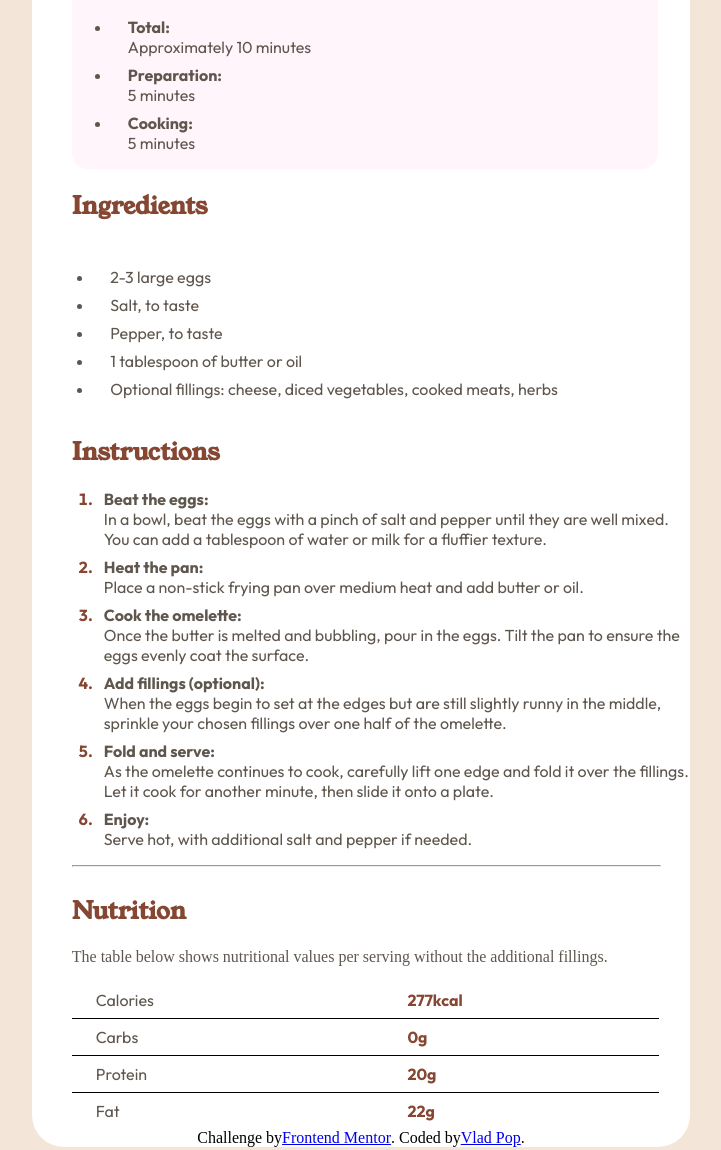
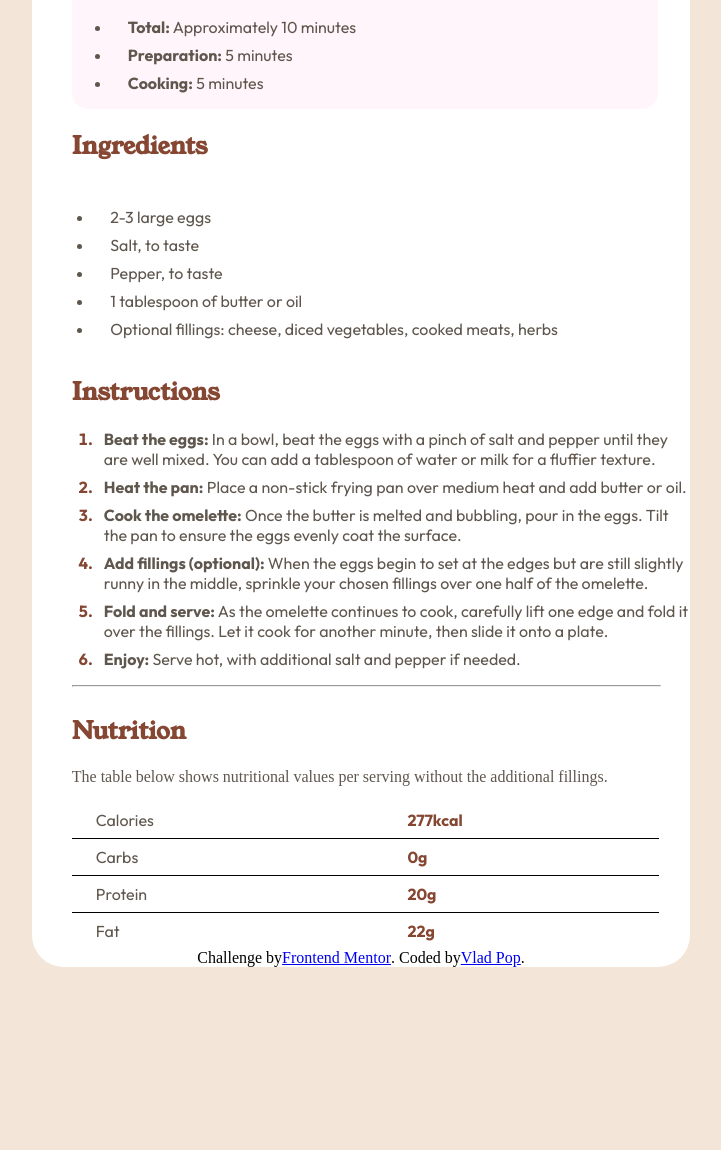
Before and after one commit to NoAnswerss/Recipe-Page, a plain HTML site: page index.html in a window 1280 px wide. Shown: the part 648-1798 px from the top of the page, without its empty margins (279-1000 px from the left). After the commit the page ends 1623 px from the top, so only its background shows below. Drawn offline with Linux system fonts and the light colour scheme.

Commit message:
added inline class to display li inline with strong tag

```diff
--- a/index.html
+++ b/index.html
@@ -25,9 +25,9 @@
     <section class="ml-6 bg-rose radius-2 mr-6 ">
         <h2 class="font-outfit text-berry ml-4">Preparation time</h2>
         <ul class="brown">
-          <li><strong>Total:</strong> Approximately 10 minutes</li>
-          <li><strong>Preparation:</strong> 5 minutes</li>
-          <li><strong>Cooking:</strong> 5 minutes</li>
+          <li><strong class="inline">Total:</strong> Approximately 10 minutes</li>
+          <li><strong class="inline">Preparation:</strong> 5 minutes</li>
+          <li><strong class="inline">Cooking:</strong> 5 minutes</li>
         </ul>
       </section>
       <h2 class="ml-6 nutmeg">Ingredients</h2>
@@ -38,24 +38,25 @@
         <li class="ml-6">1 tablespoon of butter or oil</li>
         <li class="ml-6">Optional fillings: cheese, diced vegetables, cooked meats, herbs</li>
       </ul>
+
       <section class="ml-6">
         <h2 class="nutmeg">Instructions</h2>
         <ol class="brown pl-6">
-          <li><strong>Beat the eggs:</strong> In a bowl, beat the eggs with a pinch of salt and pepper until they are well mixed.
+          <li><strong class="inline">Beat the eggs:</strong> In a bowl, beat the eggs with a pinch of salt and pepper until they are well mixed.
             You can add a tablespoon of water or milk for a fluffier texture.</li>
 
-            <li><strong>Heat the pan:</strong> Place a non-stick frying pan over medium heat and add butter or oil.</li>
+            <li><strong class="inline">Heat the pan:</strong> Place a non-stick frying pan over medium heat and add butter or oil.</li>
 
-            <li><strong>Cook the omelette:</strong> Once the butter is melted and bubbling, pour in the eggs. Tilt the pan to ensure
+            <li><strong class="inline">Cook the omelette:</strong> Once the butter is melted and bubbling, pour in the eggs. Tilt the pan to ensure
               the eggs evenly coat the surface.</li>
 
-              <li><strong>Add fillings (optional):</strong> When the eggs begin to set at the edges but are still slightly runny in the
+              <li><strong class="inline">Add fillings (optional):</strong> When the eggs begin to set at the edges but are still slightly runny in the
                 middle, sprinkle your chosen fillings over one half of the omelette.</li>
 
-                <li><strong>Fold and serve:</strong> As the omelette continues to cook, carefully lift one edge and fold it over the
+                <li><strong class="inline">Fold and serve:</strong> As the omelette continues to cook, carefully lift one edge and fold it over the
                   fillings. Let it cook for another minute, then slide it onto a plate.</li>
 
-                  <li><strong>Enjoy:</strong> Serve hot, with additional salt and pepper if needed.</li>
+                  <li><strong class="inline">Enjoy:</strong> Serve hot, with additional salt and pepper if needed.</li>
                 </ol>
                 <hr>
               </section>
@@ -65,25 +66,25 @@
                 <table class="brown font-outfit">
                   <tr>
                     <td class="pl-6">Calories</td>
-                    <td class="nutmeg"><strong>277kcal</strong></td>
+                    <td class="nutmeg"><strong class="inline">277kcal</strong></td>
                   </tr>
                   <tr>
                     <td class="pl-6">Carbs</td>
-                    <td class="nutmeg"><strong>0g</strong></td>
+                    <td class="nutmeg"><strong class="inline">0g</strong></td>
                   </tr>
                   <tr>
                     <td class="pl-6">Protein</td>
-                    <td class="nutmeg"><strong>20g</strong></td>
+                    <td class="nutmeg"><strong class="inline">20g</strong></td>
                   </tr>
                   <tr>
                     <td class="pl-6">Fat</td>
-                    <td class="nutmeg"><strong>22g</strong></td>
+                    <td class="nutmeg"><strong class="inline">22g</strong></td>
                   </tr>
                 </table>
               </section>
 
 
-              <div class="flex-col">
+              <div class="footer">
                 Challenge by <a href="https://www.frontendmentor.io?ref=challenge" target="_blank">Frontend Mentor</a>.
                 Coded by <a href="#">Vlad Pop</a>.
               </div>
--- a/styles.css
+++ b/styles.css
@@ -102,7 +102,10 @@ h1, h2 {
     justify-content: center;
     gap: 15em;
 }
-.flex-col {
+.inline {
+    display: inline;
+}
+.footer {
     display: flex;
     flex-direction: row;
     justify-content: center;
```
